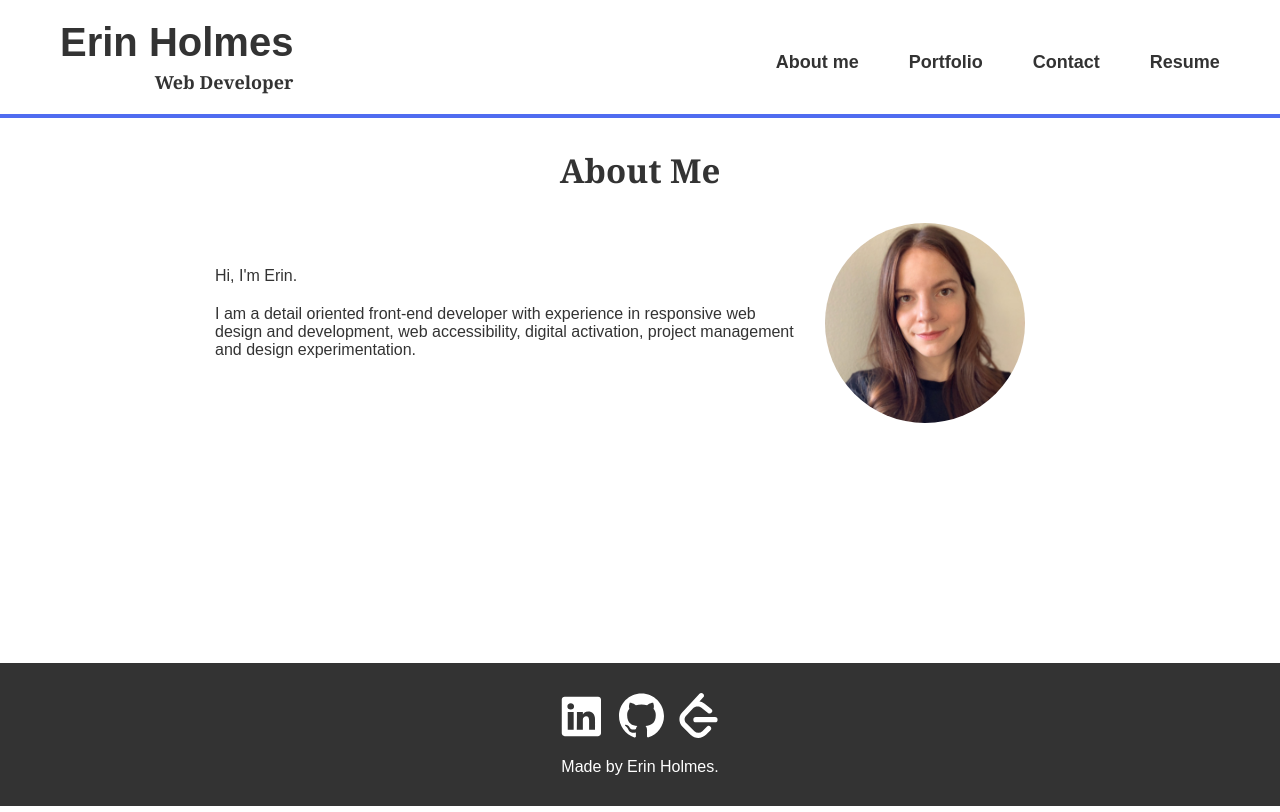
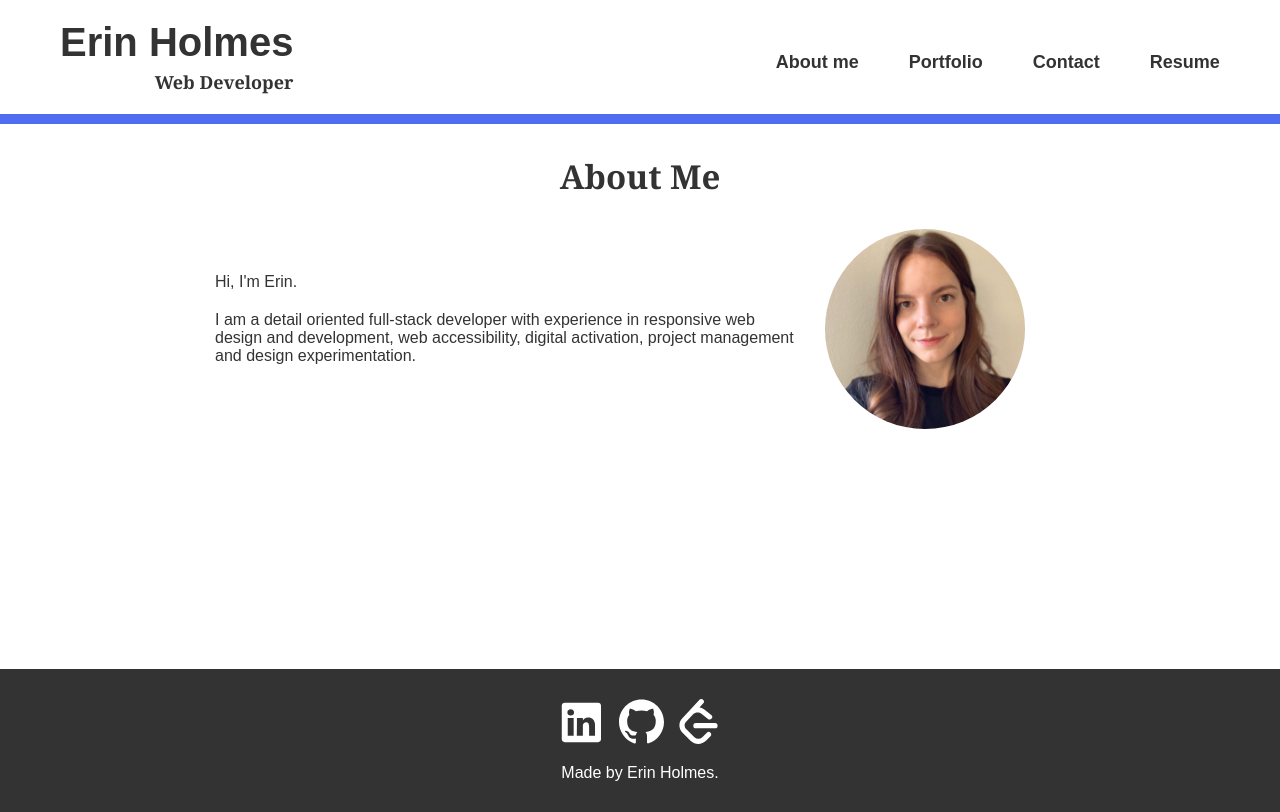
Before and after one commit to emholmes/react-portfolio, a React (Create React App) app: page / in a window 1280 px wide. Built offline with nearby package versions, Linux system fonts and the light colour scheme.

Commit message:
increase border on header, edit about me text

```diff
--- a/src/components/About/index.js
+++ b/src/components/About/index.js
@@ -8,7 +8,7 @@ const About = () => {
         <div>
           <p>Hi, I'm Erin.</p>
           <p>
-              I am a detail oriented front-end developer with experience in responsive web design and development, web accessibility, digital activation, project management and design experimentation.
+              I am a detail oriented full-stack developer with experience in responsive web design and development, web accessibility, digital activation, project management and design experimentation.
           </p>
         </div>
         <img src={headshot} alt="headshot of Erin Holmes" />
--- a/src/index.css
+++ b/src/index.css
@@ -69,7 +69,7 @@ header {
   justify-content: space-between;
   position: sticky;
   background-color: #FFF;
-  border-bottom: 4px solid var(--secondary-color);
+  border-bottom: 10px solid var(--secondary-color);
   top: 0;
   z-index: 9999;
 }
```
